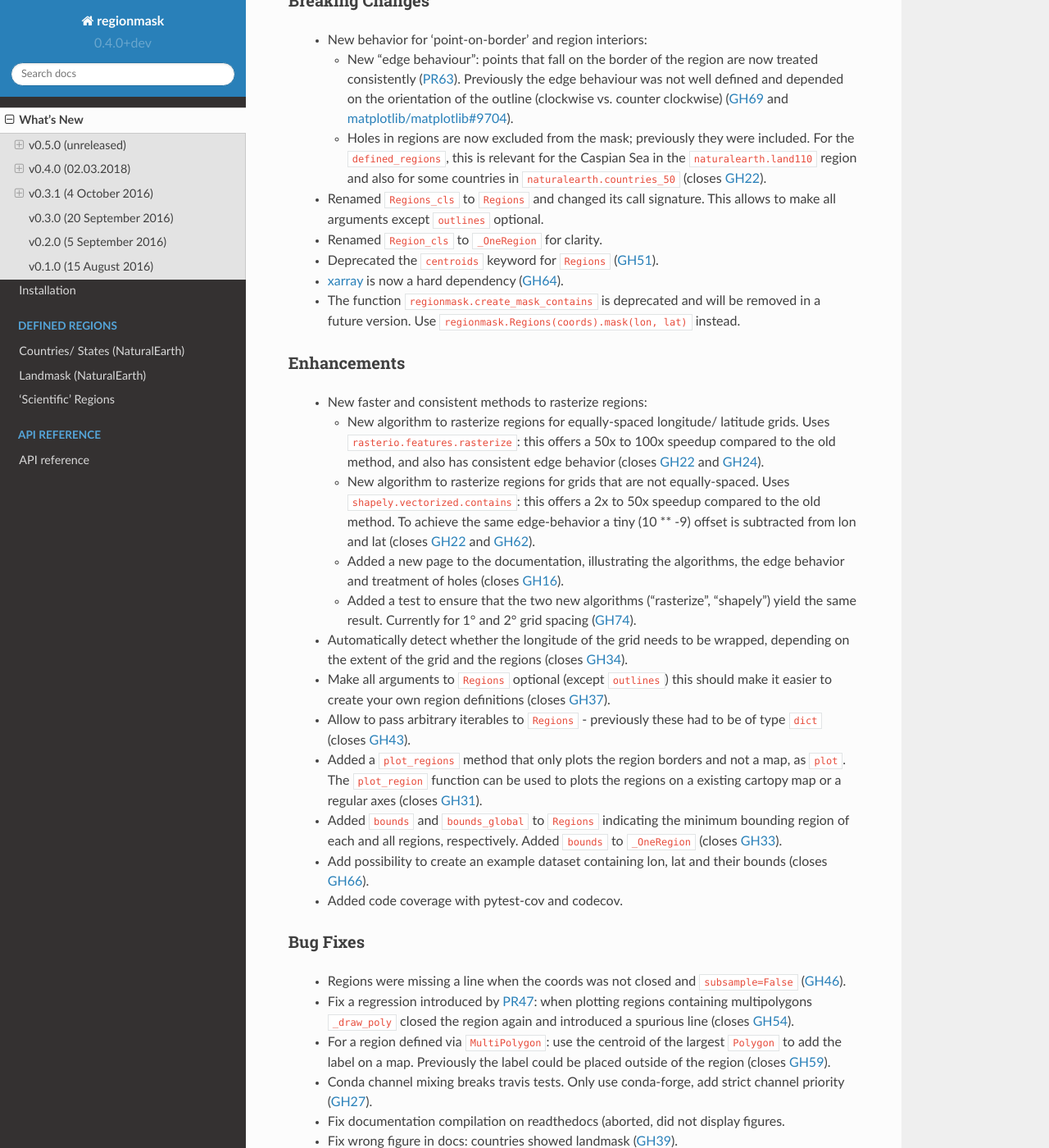
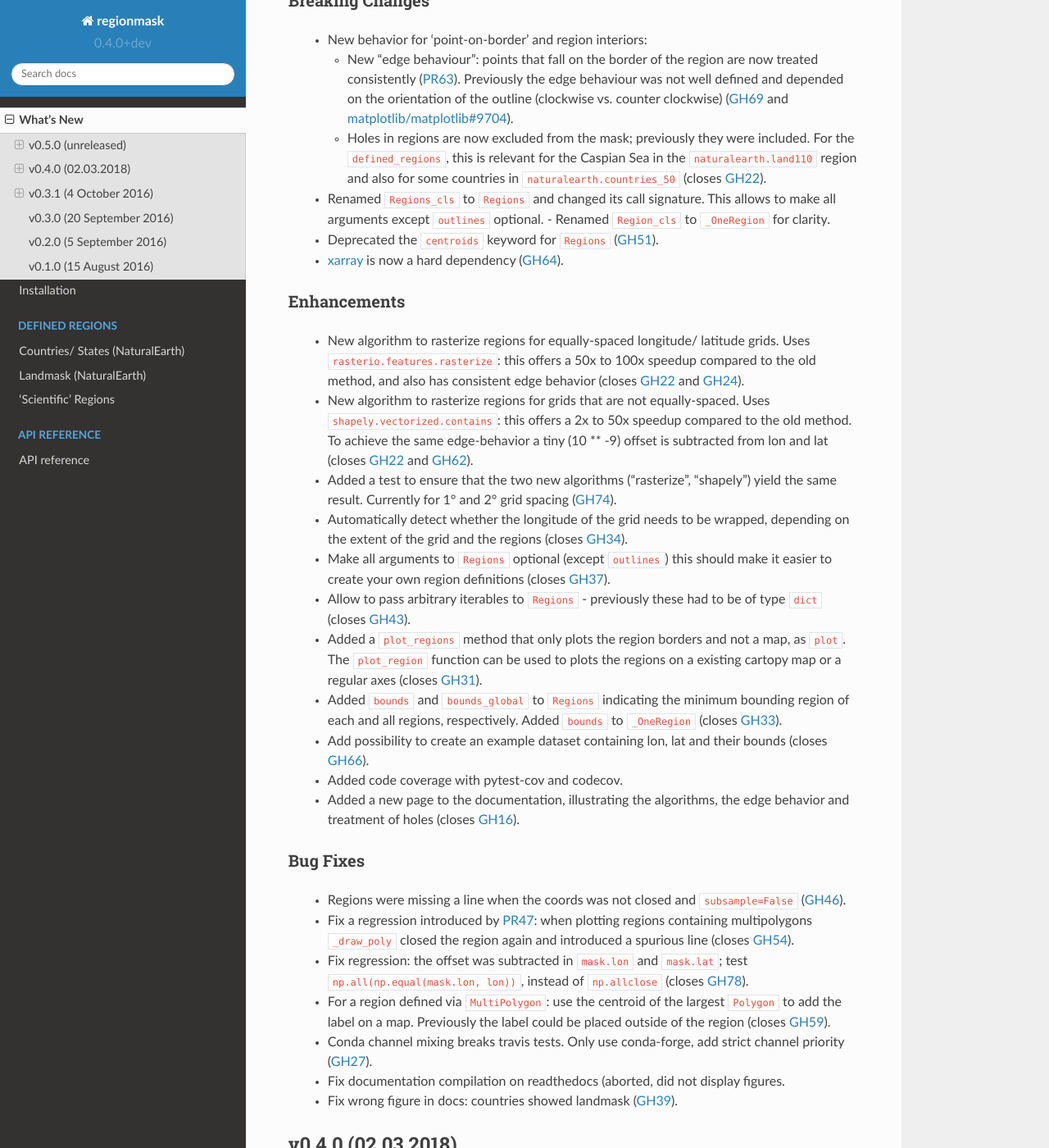
Before and after one commit to regionmask/regionmask, a Sphinx documentation site: the page built from docs/whats_new.rst, in a window 1280 px wide and 1400 px high, scrolled down 353 px. Shown: the whole window at 82% size. Built offline with Sphinx 7.4.7 and the Read the Docs theme 2.0.0, drawn with Linux system fonts in a browser that asks for light colours; pages that are not in the unit, such as notebooks, are missing from menus.

Commit message:
whats_new

```diff
--- a/docs/whats_new.rst
+++ b/docs/whats_new.rst
@@ -15,7 +15,6 @@ v0.5.0 (unreleased)
 
 Breaking Changes
 ~~~~~~~~~~~~~~~~
-
  - :doc:`New behavior<notebooks/new_behavior>` for 'point-on-border' and region interiors:
 
    - New "edge behaviour": points that fall on the border of the region are now
@@ -30,31 +29,23 @@ Breaking Changes
 
  - Renamed :code:`Regions_cls` to :code:`Regions` and changed its call
    signature. This allows to make all arguments except :code:`outlines` optional.
- - Renamed :code:`Region_cls` to :code:`_OneRegion` for clarity.
+   - Renamed :code:`Region_cls` to :code:`_OneRegion` for clarity.
  - Deprecated the :code:`centroids` keyword for :code:`Regions` (:issue:`51`).
  - `xarray <http://xarray.pydata.org>`_ is now a hard dependency (:issue:`64`).
- - The function ``regionmask.create_mask_contains`` is deprecated and will be
-   removed in a future version. Use ``regionmask.Regions(coords).mask(lon, lat)``
-   instead.
 
 Enhancements
 ~~~~~~~~~~~~
 
- - New faster and consistent methods to rasterize regions:
-
-   - New algorithm to rasterize regions for equally-spaced longitude/ latitude grids.
-     Uses ``rasterio.features.rasterize``: this offers a 50x to 100x speedup compared
-     to the old method, and also has consistent edge behavior (closes :issue:`22` and
-     :issue:`24`).
-   - New algorithm to rasterize regions for grids that are not equally-spaced.
-     Uses ``shapely.vectorized.contains``: this offers a 2x to 50x speedup compared
-     to the old method. To achieve the same edge-behavior a tiny (10 ** -9) offset
-     is subtracted from lon and lat (closes :issue:`22` and :issue:`62`).
-   - Added a new page to the documentation, illustrating the algorithms, the edge
-     behavior and treatment of holes (closes :issue:`16`).
-   - Added a test to ensure that the two new algorithms ("rasterize", "shapely")
-     yield the same result. Currently for 1° and 2° grid spacing (:issue:`74`).
-
+ - New algorithm to rasterize regions for equally-spaced longitude/ latitude grids.
+   Uses ``rasterio.features.rasterize``: this offers a 50x to 100x speedup compared
+   to the old method, and also has consistent edge behavior (closes :issue:`22` and
+   :issue:`24`).
+ - New algorithm to rasterize regions for grids that are not equally-spaced.
+   Uses ``shapely.vectorized.contains``: this offers a 2x to 50x speedup compared
+   to the old method. To achieve the same edge-behavior a tiny (10 ** -9) offset
+   is subtracted from lon and lat (closes :issue:`22` and :issue:`62`).
+ - Added a test to ensure that the two new algorithms ("rasterize", "shapely")
+   yield the same result. Currently for 1° and 2° grid spacing (:issue:`74`).
  - Automatically detect whether the longitude of the grid needs to be wrapped,
    depending on the extent of the grid and the regions (closes :issue:`34`).
  - Make all arguments to :code:`Regions` optional (except :code:`outlines`)
@@ -70,6 +61,8 @@ Enhancements
  - Add possibility to create an example dataset containing lon, lat and their
    bounds (closes :issue:`66`).
  - Added code coverage with pytest-cov and codecov.
+ - Added a new page to the documentation, illustrating the algorithms, the edge
+   behavior and treatment of holes (closes :issue:`16`).
 
 Bug Fixes
 ~~~~~~~~~
@@ -79,6 +72,9 @@ Bug Fixes
  - Fix a regression introduced by :pull:`47`: when plotting regions containing
    multipolygons :code:`_draw_poly` closed the region again and introduced a spurious
    line (closes :issue:`54`).
+ - Fix regression: the offset was subtracted in ``mask.lon`` and ``mask.lat``;
+   test ``np.all(np.equal(mask.lon, lon))``, instead of ``np.allclose`` (closes
+   :issue:`78`).
  - For a region defined via :code:`MultiPolygon`: use the centroid of the largest
    :code:`Polygon` to add the label on a map. Previously the label could be placed
    outside of the region (closes :issue:`59`).
```
